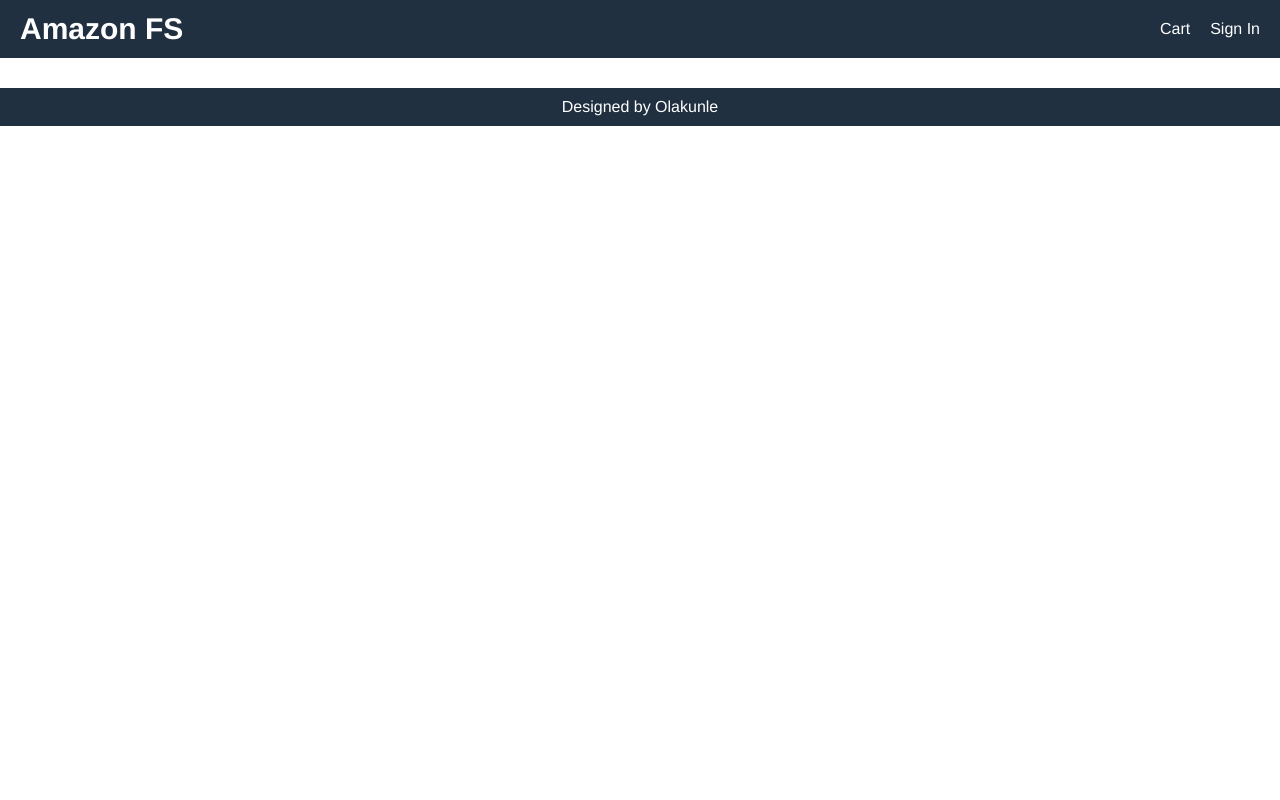
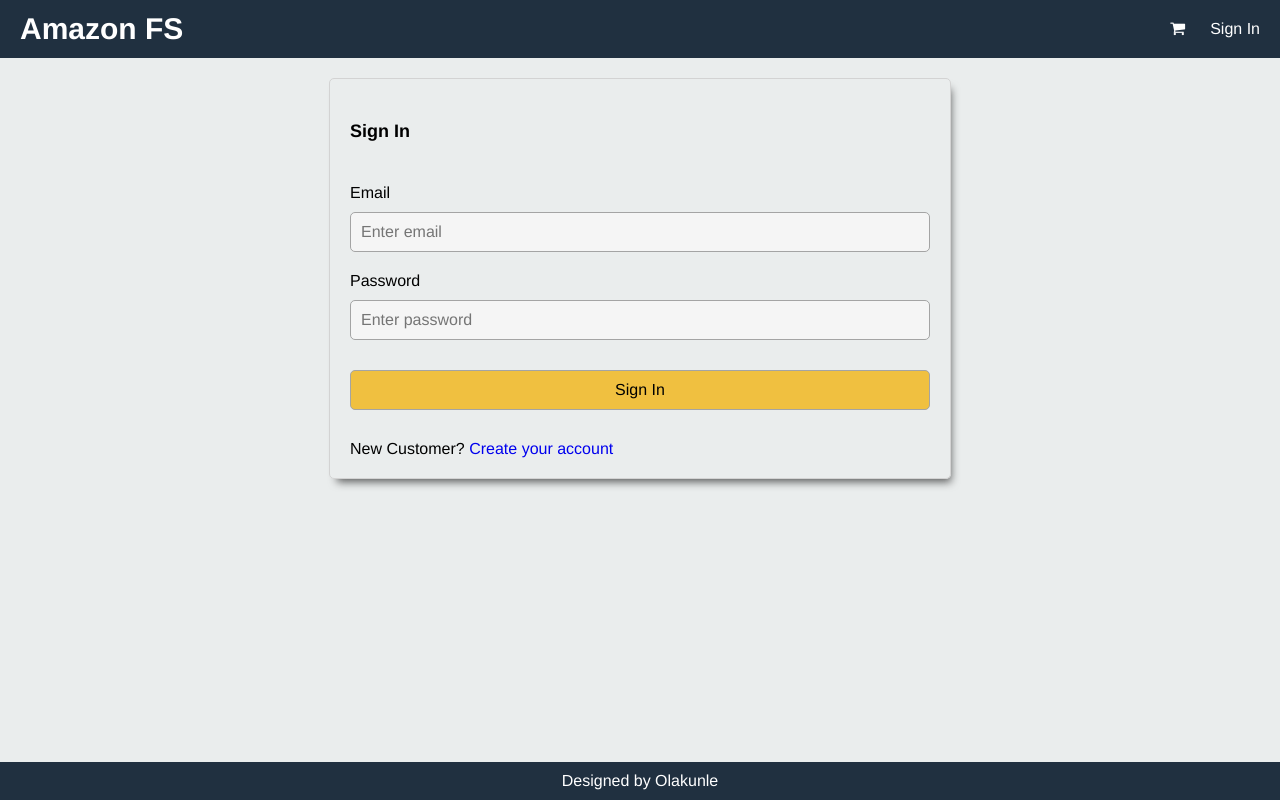
Before and after one commit to Macrichie/amazon-fullstack, a React (Create React App) app in the folder frontend/: page /signin in a window 1280 px wide. Built offline with nearby package versions, Linux system fonts and the light colour scheme.

Commit message:
added signin screen and implement signin action

```diff
--- a/frontend/src/App.js
+++ b/frontend/src/App.js
@@ -1,15 +1,23 @@
 import React from "react";
-import { useSelector } from "react-redux";
+import { useDispatch, useSelector } from "react-redux";
 import { BrowserRouter as Router, Link, Route } from "react-router-dom";
+import { signout } from "./actions/userActions";
 import CartScreen from "./pages/CartScreen";
 import HomeScreen from "./pages/HomeScreen";
 import ProductScreen from "./pages/ProductScreen";
-import ShoppingCartOutlinedIcon from '@material-ui/icons/ShoppingCartOutlined';
+import SigninScreen from "./pages/SigninScreen";
 
 function App() {
-  const cart = useSelector(state => state.cart)
+  const cart = useSelector((state) => state.cart);
   const { cartItems } = cart;
-  // console.log(cartItems)
+  const userSignin = useSelector((state) => state.userSignin);
+  const { userInfo } = userSignin;
+  const dispatch = useDispatch();
+
+  const signoutHandler = () => {
+    dispatch(signout());
+  };
+
   return (
     <Router>
       <div className="grid-container">
@@ -20,22 +28,47 @@
             </Link>
           </div>
           <div className="menu">
-            <Link to="/cart">Cart
-              {
-                cartItems.length > 0 && (
-                  // <ShoppingCartOutlinedIcon>
-                  //   {cartItems.length}
-                  // </ShoppingCartOutlinedIcon>
-                  <span className="badge">{cartItems.length}</span>
-                )
-              }
+            <Link to="/cart">
+              <span>
+                <i className="fa fa-shopping-cart cart-icon" aria-hidden="true"></i>
+              </span>
+
+              {cartItems.length > 0 && (
+                <span className="badge">{cartItems.length}</span>
+              )}
             </Link>
-            <Link to="/signin">Sign In</Link>
+            {userInfo ? (
+              <div className="dropdown">
+                <div className="welcome">
+                  Hello,
+                  <Link to="#">
+                    {userInfo.name}
+                    <i className="fa fa-caret-down arrow"></i>
+                  </Link>
+                </div>{" "}
+                <ul className="dropdown-content">
+                  <li>
+                    <Link to="/profile">User Profile</Link>
+                  </li>
+                  <li>
+                    <Link to="/orderhistory">Order History</Link>
+                  </li>
+                  <li>
+                    <Link to="#signout" onClick={signoutHandler}>
+                      Sign Out
+                    </Link>
+                  </li>
+                </ul>
+              </div>
+            ) : (
+              <Link to="/signin">Sign In</Link>
+            )}
           </div>
         </header>
         <main>
           <Route path="/cart/:id?" component={CartScreen}></Route>
           <Route path="/product/:id" component={ProductScreen}></Route>
+          <Route path="/signin" component={SigninScreen}></Route>
           <Route exact path="/" component={HomeScreen}></Route>
         </main>
         <footer>Designed by Olakunle</footer>
--- /dev/null
+++ b/frontend/src/actions/userActions.js
@@ -0,0 +1,38 @@
+import Axios from "axios";
+import {
+  USER_SIGNIN_FAIL,
+  USER_SIGNIN_REQUEST,
+  USER_SIGNIN_SUCCESS,
+  USER_SIGNOUT,
+} from "../constants/userConstants";
+
+export const signin = (email, password) => async (dispatch) => {
+  dispatch({
+    type: USER_SIGNIN_REQUEST,
+    payload: { email, password },
+  });
+  try {
+    const { data } = await Axios.post("/api/users/signin", { email, password });
+    dispatch({
+      type: USER_SIGNIN_SUCCESS,
+      payload: data,
+    });
+    localStorage.setItem("userInfo", JSON.stringify(data));
+  } catch (error) {
+    dispatch({
+      type: USER_SIGNIN_FAIL,
+      payload:
+        error.response && error.response.data.message
+          ? error.response.data.message
+          : error.message,
+    });
+  }
+};
+
+export const signout = () => async (dispatch) => {
+  localStorage.removeItem("userInfo");
+  localStorage.removeItem("cartItems");
+  dispatch({
+    type: USER_SIGNOUT,
+  });
+};
--- /dev/null
+++ b/frontend/src/constants/userConstants.js
@@ -0,0 +1,5 @@
+export const USER_SIGNIN_REQUEST = 'USER_SIGNIN_REQUEST';
+export const USER_SIGNIN_SUCCESS = 'USER_SIGNIN_SUCCESS';
+export const USER_SIGNIN_FAIL = 'USER_SIGNIN_FAIL';
+
+export const USER_SIGNOUT = 'USER_SIGNOUT';
--- a/frontend/src/index.css
+++ b/frontend/src/index.css
@@ -21,6 +21,7 @@
   display: flex;
   flex-direction: column;
   height: 100%;
+  background-color: #EAEDED;
 }
 
 header {
@@ -33,8 +34,13 @@
 }
 
 main {
-  height: auto;
+  height: 100%;
   padding: 1rem;
+  overflow-y: scroll;
+  background-color: #EAEDED;
+}
+main::-webkit-scrollbar {
+  display: none;
 }
 
 footer {
@@ -72,6 +78,15 @@
 }
 a:hover {
   color: #ff8000;
+}
+.welcome {
+  color: #ffffff;
+  padding: 0;
+  margin-left: 2rem;
+  font-size: 14px;
+}
+.arrow {
+  padding-left: 5px;
 }
 
 ul {
@@ -131,13 +146,38 @@
   color: #ffffff;
   border-radius: 3px;
   padding: 0.2rem 0.7rem;
+  margin-left: 10px;
   font-size: 1.4rem;
   margin-left: 0.2rem;
+}
+.cart-icon {
+  margin-right: 5px;
 }
 
 .menu {
   display: flex;
   align-items: center
+}
+
+/* Dropdown */
+.dropdown {
+  display: inline-block;
+  position: relative;
+}
+.dropdown-content {
+  position: absolute;
+  display: none;
+  right: 0;
+  min-width: 12rem;
+  padding: 1rem;
+  z-index: 1;
+  background-color: #203040;
+  margin: 0;
+  margin-top: 0.4rem;
+  border-radius: 0.5rem;
+}
+.dropdown:hover .dropdown-content {
+  display: block;
 }
 
 /* Image */
@@ -160,7 +200,7 @@
 
 /* card */
 .card {
-  border: 0.1rem #c0c0c0 solid;
+  /* border: 0.1rem #c0c0c0 solid; */
   background-color: #f8f8f8;
   border-radius: 0.5rem;
   margin: 1rem;
@@ -218,3 +258,29 @@
   color: #a02020;
   background-color: #ffe0e0;
 }
+
+/* Form */
+.form {
+  max-width: 60rem;
+  margin: 0 auto;
+  border: 1px solid lightgray;
+  border-radius: 5px;
+  padding: 1rem;
+  box-shadow: 4px 7px 8px -4px rgba(0,0,0,0.61);
+  -webkit-box-shadow: 4px 7px 8px -4px rgba(0,0,0,0.61);
+  -moz-box-shadow: 4px 7px 8px -4px rgba(0,0,0,0.61);
+}
+.form > div > input:focus {
+  outline: none;
+}
+.form > div > input {
+  background-color: whitesmoke;
+}
+.form > div {
+  display: flex;
+  flex-direction: column;
+  margin: 1rem;
+}
+.form label {
+  margin: 1rem 0;
+}
--- /dev/null
+++ b/frontend/src/pages/SigninScreen.js
@@ -0,0 +1,80 @@
+import React, { useEffect, useState } from "react";
+import { useDispatch, useSelector } from "react-redux";
+import { Link } from "react-router-dom";
+import { signin } from "../actions/userActions";
+import LoadingBox from "../components/LoadingBox";
+import MessageBox from "../components/MessageBox";
+
+function SigninScreen(props) {
+  const [email, setEmail] = useState("");
+  const [password, setPassword] = useState("");
+  const dispatch = useDispatch();
+  const userSignin = useSelector((state) => state.userSignin);
+  const { userInfo, loading, error } = userSignin;
+  // redirect
+  const redirect = props.location.search
+    ? props.location.search.split("=")[1]
+    : "/";
+
+  const submitHandler = (e) => {
+    e.preventDefault();
+    // Signin action
+    dispatch(signin(email, password));
+  };
+
+  useEffect(() => {
+    if (userInfo) {
+      props.history.push(redirect);
+    }
+  }, [props.history, redirect, userInfo]);
+
+  return (
+    <div>
+      <form className="form" onSubmit={submitHandler}>
+        <div>
+          <h1>Sign In</h1>
+        </div>
+        {
+          loading && <LoadingBox></LoadingBox>
+        }
+        {
+          error && <MessageBox variant='danger'>{error}</MessageBox>
+        }
+        <div>
+          <label htmlFor="email">Email</label>
+          <input
+            type="email"
+            id="email"
+            onChange={(e) => setEmail(e.target.value)}
+            placeholder="Enter email"
+            required
+          />
+        </div>
+        <div>
+          <label htmlFor="password">Password</label>
+          <input
+            type="password"
+            id="password"
+            onChange={(e) => setPassword(e.target.value)}
+            placeholder="Enter password"
+            required
+          />
+        </div>
+        <div>
+          <label />
+          <button type="submit" className="primary">
+            Sign In
+          </button>
+        </div>
+        <div>
+          <label />
+          <div>
+            New Customer? <Link to="/register">Create your account</Link>
+          </div>
+        </div>
+      </form>
+    </div>
+  );
+}
+
+export default SigninScreen;
--- /dev/null
+++ b/frontend/src/reducers/userReducers.js
@@ -0,0 +1,21 @@
+import {
+  USER_SIGNIN_FAIL,
+  USER_SIGNIN_REQUEST,
+  USER_SIGNIN_SUCCESS,
+  USER_SIGNOUT,
+} from "../constants/userConstants";
+
+export const userSigninReducer = (state = {}, action) => {
+  switch (action.type) {
+    case USER_SIGNIN_REQUEST:
+      return { loading: true };
+    case USER_SIGNIN_SUCCESS:
+      return { loading: false, userInfo: action.payload };
+    case USER_SIGNIN_FAIL:
+      return { loading: false, error: action.payload };
+    case USER_SIGNOUT:
+      return {};
+    default:
+      return state;
+  }
+};
--- a/frontend/src/store.js
+++ b/frontend/src/store.js
@@ -1,18 +1,30 @@
 import { applyMiddleware, combineReducers, compose, createStore } from "redux";
 import thunk from "redux-thunk";
 import { cartReducer } from "./reducers/cartReducers";
-import { productDetailsReducer, productListReducer } from "./reducers/productReducers";
+import {
+  productDetailsReducer,
+  productListReducer,
+} from "./reducers/productReducers";
+import { userSigninReducer } from "./reducers/userReducers";
 
 const initialState = {
-    cart: {
-        cartItems: localStorage.getItem('cartItems') ? JSON.parse(localStorage.getItem('cartItems')) : [],
-    }
+  userSignin: {
+    userInfo: localStorage.getItem("userInfo")
+      ? JSON.parse(localStorage.getItem("userInfo"))
+      : null,
+  },
+  cart: {
+    cartItems: localStorage.getItem("cartItems")
+      ? JSON.parse(localStorage.getItem("cartItems"))
+      : [],
+  },
 };
 
 const reducer = combineReducers({
   productList: productListReducer,
   details: productDetailsReducer,
   cart: cartReducer,
+  userSignin: userSigninReducer,
 });
 
 const composeEnhancer = window.__REDUX_DEVTOOLS_EXTENSION_COMPOSE__ || compose;
```
Also changed, not shown: 2 other files (tests, documents, lock files or other folders).
